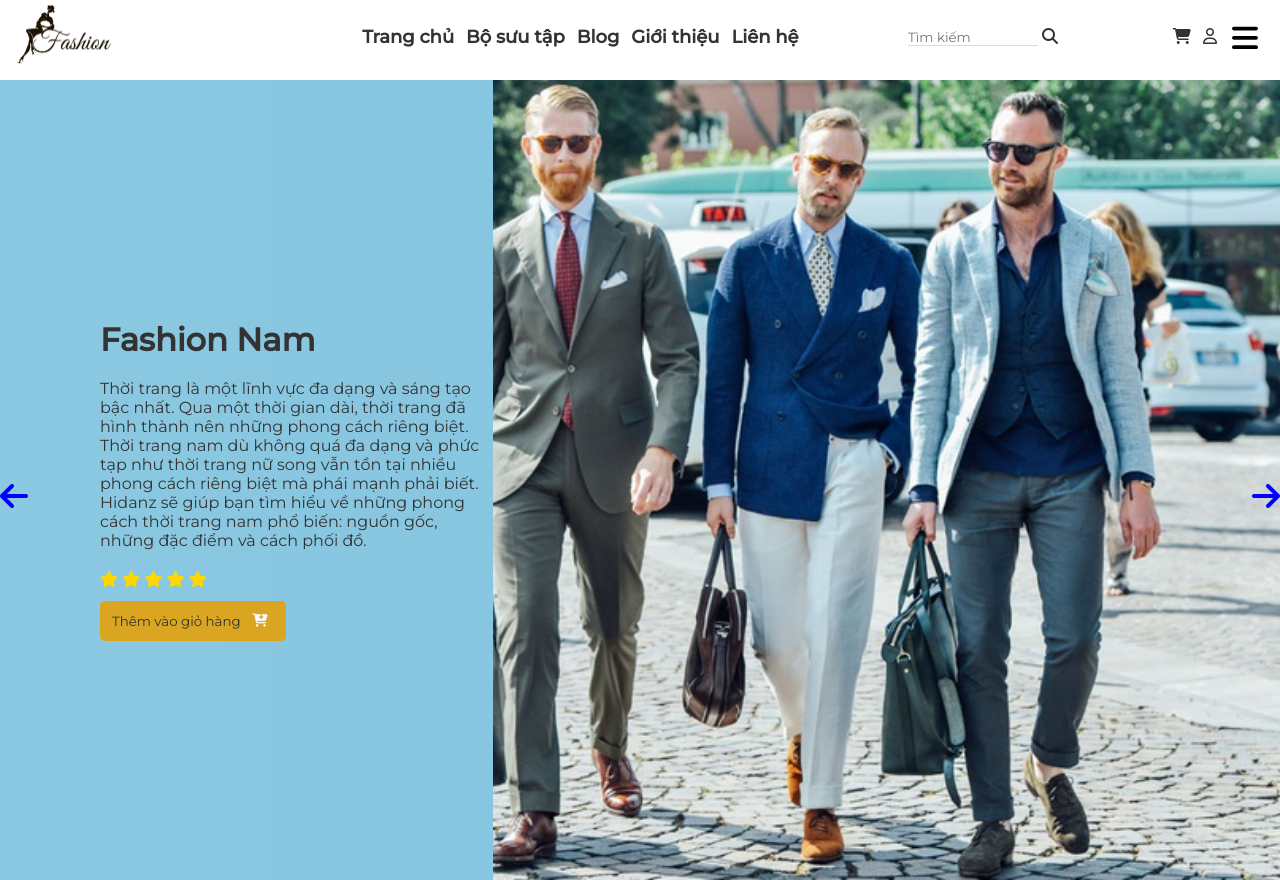
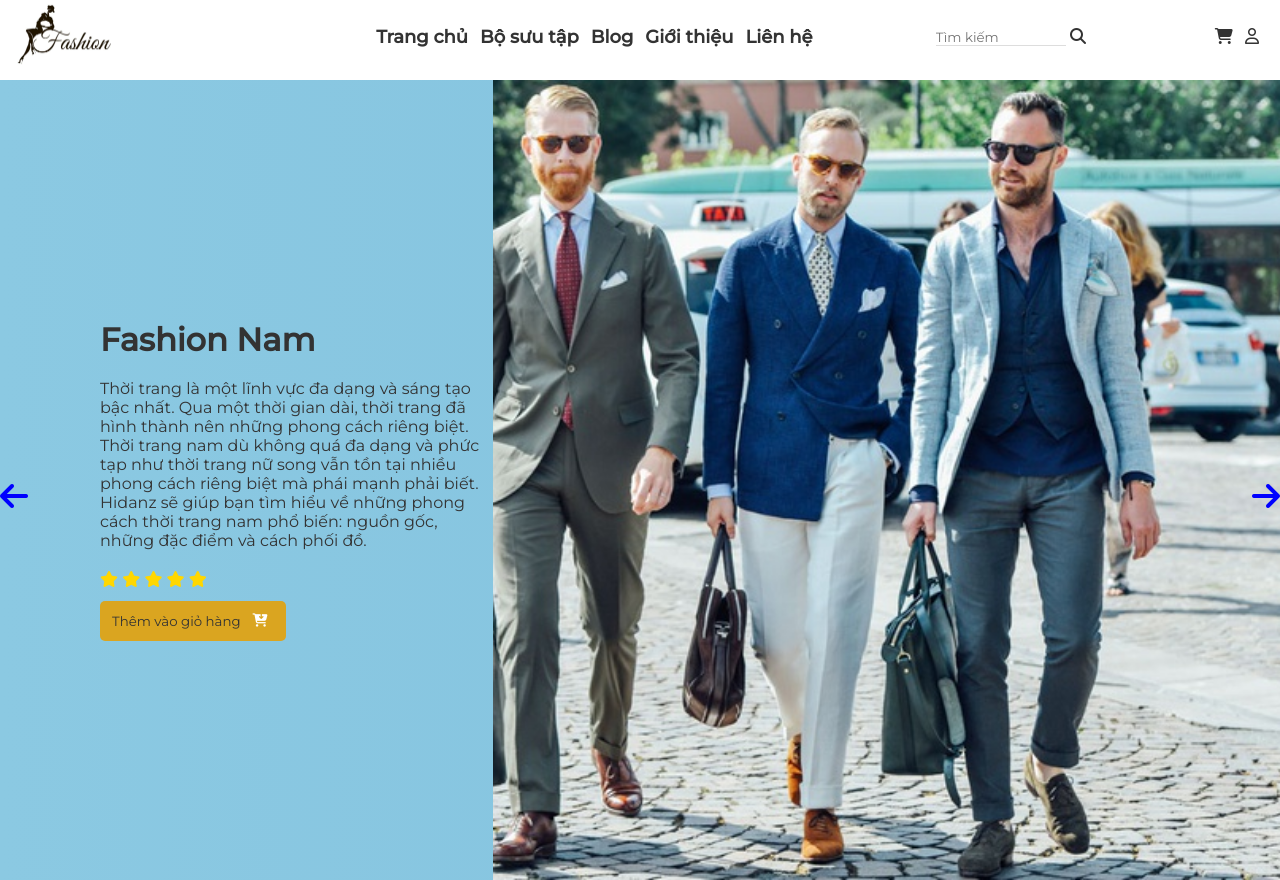
Before and after one commit to TuanPhan20721/frontEnd_WebThoiTrang, a plain HTML site: page index.html in a window 1280 px wide. Shown: the top 880 px of the page. Drawn offline with nearby package versions, Linux system fonts and the light colour scheme.

Commit message:
update hihi

```diff
--- a/style.css
+++ b/style.css
@@ -123,8 +123,8 @@
     width: 26px;
     height: 28px;
     color:#dddddd;
-    margin-right: 7px;
-    /* display: none; */
+    margin-right: 13px;
+    display: none;
 }
 
 *{
```
